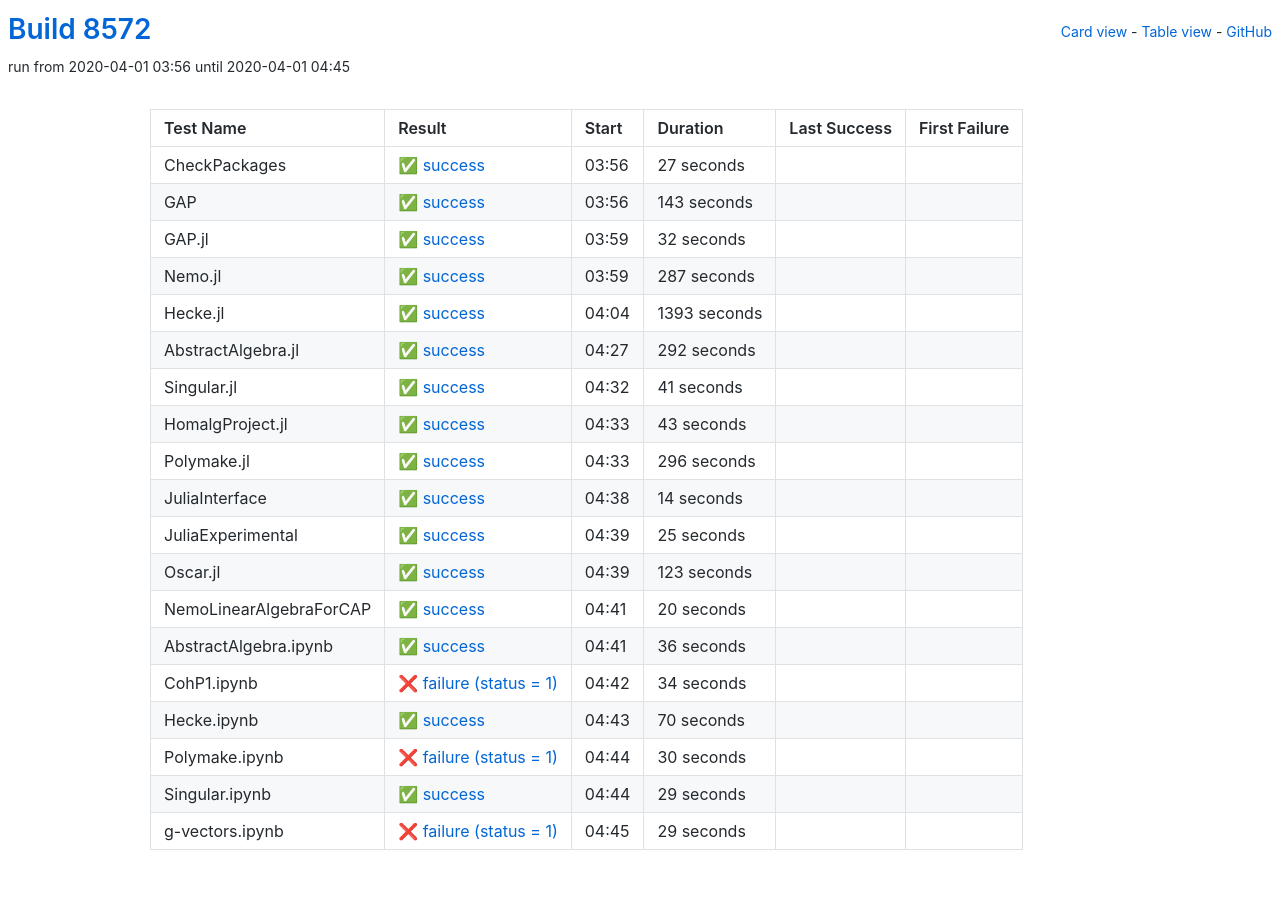
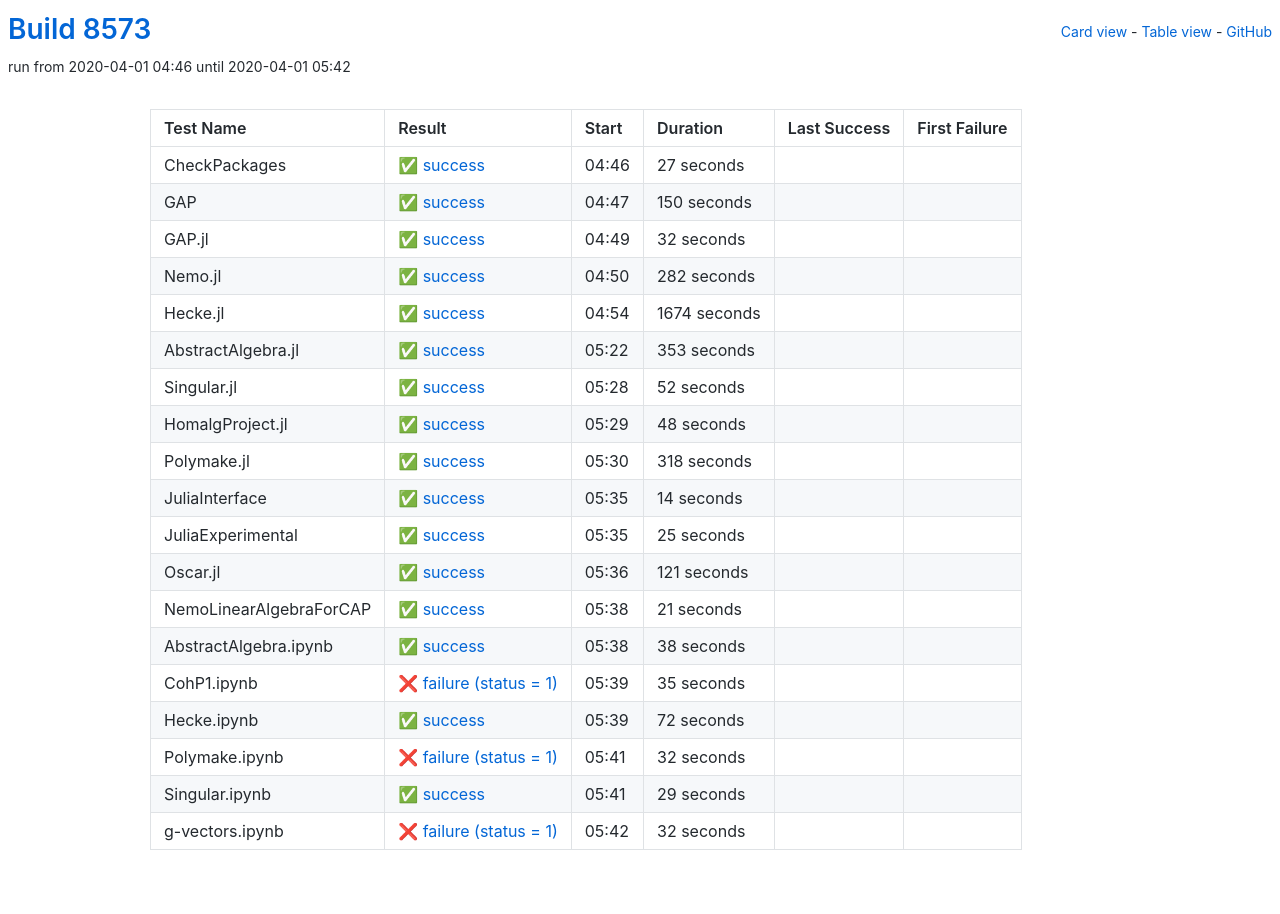
Before and after one commit to oscar-system/oscar-ci-status, a Jekyll site: the page built from table.html, in a window 1280 px wide. Built offline with Jekyll 4.4.1, drawn with Linux system fonts in a browser that asks for light colours.

Commit message:
Build 8573

```diff
--- a/_data/ci.yml
+++ b/_data/ci.yml
@@ -1,5 +1,5 @@
-build: 8572
-build_url: https://oscarci.mathematik.uni-kl.de/job/oscar/8572/
+build: 8573
+build_url: https://oscarci.mathematik.uni-kl.de/job/oscar/8573/
 job: oscar
 tests:
 - duration: 27
@@ -8,20 +8,20 @@ tests:
   first_failure_url: null
   last_success: false
   last_success_url: null
-  log: https://oscarci.mathematik.uni-kl.de/job/oscar/8572/artifact/logs/build-8572/CheckPackages.log
+  log: https://oscarci.mathematik.uni-kl.de/job/oscar/8573/artifact/logs/build-8573/CheckPackages.log
   name: CheckPackages
-  start: 2020-04-01 03:56
+  start: 2020-04-01 04:46
   status: success
   success: true
-- duration: 143
+- duration: 150
   exitcode: 0
   first_failure: false
   first_failure_url: null
   last_success: false
   last_success_url: null
-  log: https://oscarci.mathematik.uni-kl.de/job/oscar/8572/artifact/logs/build-8572/GAP.log
+  log: https://oscarci.mathematik.uni-kl.de/job/oscar/8573/artifact/logs/build-8573/GAP.log
   name: GAP
-  start: 2020-04-01 03:56
+  start: 2020-04-01 04:47
   status: success
   success: true
 - duration: 32
@@ -30,75 +30,75 @@ tests:
   first_failure_url: null
   last_success: false
   last_success_url: null
-  log: https://oscarci.mathematik.uni-kl.de/job/oscar/8572/artifact/logs/build-8572/GAP.jl.log
+  log: https://oscarci.mathematik.uni-kl.de/job/oscar/8573/artifact/logs/build-8573/GAP.jl.log
   name: GAP.jl
-  start: 2020-04-01 03:59
+  start: 2020-04-01 04:49
   status: success
   success: true
-- duration: 287
+- duration: 282
   exitcode: 0
   first_failure: false
   first_failure_url: null
   last_success: false
   last_success_url: null
-  log: https://oscarci.mathematik.uni-kl.de/job/oscar/8572/artifact/logs/build-8572/Nemo.jl.log
+  log: https://oscarci.mathematik.uni-kl.de/job/oscar/8573/artifact/logs/build-8573/Nemo.jl.log
   name: Nemo.jl
-  start: 2020-04-01 03:59
+  start: 2020-04-01 04:50
   status: success
   success: true
-- duration: 1393
+- duration: 1674
   exitcode: 0
   first_failure: false
   first_failure_url: null
   last_success: false
   last_success_url: null
-  log: https://oscarci.mathematik.uni-kl.de/job/oscar/8572/artifact/logs/build-8572/Hecke.jl.log
+  log: https://oscarci.mathematik.uni-kl.de/job/oscar/8573/artifact/logs/build-8573/Hecke.jl.log
   name: Hecke.jl
-  start: 2020-04-01 04:04
+  start: 2020-04-01 04:54
   status: success
   success: true
-- duration: 292
+- duration: 353
   exitcode: 0
   first_failure: false
   first_failure_url: null
   last_success: false
   last_success_url: null
-  log: https://oscarci.mathematik.uni-kl.de/job/oscar/8572/artifact/logs/build-8572/AbstractAlgebra.jl.log
+  log: https://oscarci.mathematik.uni-kl.de/job/oscar/8573/artifact/logs/build-8573/AbstractAlgebra.jl.log
   name: AbstractAlgebra.jl
-  start: 2020-04-01 04:27
+  start: 2020-04-01 05:22
   status: success
   success: true
-- duration: 41
+- duration: 52
   exitcode: 0
   first_failure: false
   first_failure_url: null
   last_success: false
   last_success_url: null
-  log: https://oscarci.mathematik.uni-kl.de/job/oscar/8572/artifact/logs/build-8572/Singular.jl.log
+  log: https://oscarci.mathematik.uni-kl.de/job/oscar/8573/artifact/logs/build-8573/Singular.jl.log
   name: Singular.jl
-  start: 2020-04-01 04:32
+  start: 2020-04-01 05:28
   status: success
   success: true
-- duration: 43
+- duration: 48
   exitcode: 0
   first_failure: false
   first_failure_url: null
   last_success: false
   last_success_url: null
-  log: https://oscarci.mathematik.uni-kl.de/job/oscar/8572/artifact/logs/build-8572/HomalgProject.jl.log
+  log: https://oscarci.mathematik.uni-kl.de/job/oscar/8573/artifact/logs/build-8573/HomalgProject.jl.log
   name: HomalgProject.jl
-  start: 2020-04-01 04:33
+  start: 2020-04-01 05:29
   status: success
   success: true
-- duration: 296
+- duration: 318
   exitcode: 0
   first_failure: false
   first_failure_url: null
   last_success: false
   last_success_url: null
-  log: https://oscarci.mathematik.uni-kl.de/job/oscar/8572/artifact/logs/build-8572/Polymake.jl.log
+  log: https://oscarci.mathematik.uni-kl.de/job/oscar/8573/artifact/logs/build-8573/Polymake.jl.log
   name: Polymake.jl
-  start: 2020-04-01 04:33
+  start: 2020-04-01 05:30
   status: success
   success: true
 - duration: 14
@@ -107,9 +107,9 @@ tests:
   first_failure_url: null
   last_success: false
   last_success_url: null
-  log: https://oscarci.mathematik.uni-kl.de/job/oscar/8572/artifact/logs/build-8572/JuliaInterface.log
+  log: https://oscarci.mathematik.uni-kl.de/job/oscar/8573/artifact/logs/build-8573/JuliaInterface.log
   name: JuliaInterface
-  start: 2020-04-01 04:38
+  start: 2020-04-01 05:35
   status: success
   success: true
 - duration: 25
@@ -118,75 +118,75 @@ tests:
   first_failure_url: null
   last_success: false
   last_success_url: null
-  log: https://oscarci.mathematik.uni-kl.de/job/oscar/8572/artifact/logs/build-8572/JuliaExperimental.log
+  log: https://oscarci.mathematik.uni-kl.de/job/oscar/8573/artifact/logs/build-8573/JuliaExperimental.log
   name: JuliaExperimental
-  start: 2020-04-01 04:39
+  start: 2020-04-01 05:35
   status: success
   success: true
-- duration: 123
+- duration: 121
   exitcode: 0
   first_failure: false
   first_failure_url: null
   last_success: false
   last_success_url: null
-  log: https://oscarci.mathematik.uni-kl.de/job/oscar/8572/artifact/logs/build-8572/Oscar.jl.log
+  log: https://oscarci.mathematik.uni-kl.de/job/oscar/8573/artifact/logs/build-8573/Oscar.jl.log
   name: Oscar.jl
-  start: 2020-04-01 04:39
+  start: 2020-04-01 05:36
   status: success
   success: true
-- duration: 20
+- duration: 21
   exitcode: 0
   first_failure: false
   first_failure_url: null
   last_success: false
   last_success_url: null
-  log: https://oscarci.mathematik.uni-kl.de/job/oscar/8572/artifact/logs/build-8572/NemoLinearAlgebraForCAP.log
+  log: https://oscarci.mathematik.uni-kl.de/job/oscar/8573/artifact/logs/build-8573/NemoLinearAlgebraForCAP.log
   name: NemoLinearAlgebraForCAP
-  start: 2020-04-01 04:41
+  start: 2020-04-01 05:38
   status: success
   success: true
-- duration: 36
+- duration: 38
   exitcode: 0
   first_failure: false
   first_failure_url: null
   last_success: false
   last_success_url: null
-  log: https://oscarci.mathematik.uni-kl.de/job/oscar/8572/artifact/logs/build-8572/AbstractAlgebra.ipynb.log
+  log: https://oscarci.mathematik.uni-kl.de/job/oscar/8573/artifact/logs/build-8573/AbstractAlgebra.ipynb.log
   name: AbstractAlgebra.ipynb
-  start: 2020-04-01 04:41
+  start: 2020-04-01 05:38
   status: success
   success: true
-- duration: 34
+- duration: 35
   exitcode: 1
   first_failure: false
   first_failure_url: null
   last_success: false
   last_success_url: null
-  log: https://oscarci.mathematik.uni-kl.de/job/oscar/8572/artifact/logs/build-8572/CohP1.ipynb.log
+  log: https://oscarci.mathematik.uni-kl.de/job/oscar/8573/artifact/logs/build-8573/CohP1.ipynb.log
   name: CohP1.ipynb
-  start: 2020-04-01 04:42
+  start: 2020-04-01 05:39
   status: failure
   success: false
-- duration: 70
+- duration: 72
   exitcode: 0
   first_failure: false
   first_failure_url: null
   last_success: false
   last_success_url: null
-  log: https://oscarci.mathematik.uni-kl.de/job/oscar/8572/artifact/logs/build-8572/Hecke.ipynb.log
+  log: https://oscarci.mathematik.uni-kl.de/job/oscar/8573/artifact/logs/build-8573/Hecke.ipynb.log
   name: Hecke.ipynb
-  start: 2020-04-01 04:43
+  start: 2020-04-01 05:39
   status: success
   success: true
-- duration: 30
+- duration: 32
   exitcode: 1
   first_failure: false
   first_failure_url: null
   last_success: false
   last_success_url: null
-  log: https://oscarci.mathematik.uni-kl.de/job/oscar/8572/artifact/logs/build-8572/Polymake.ipynb.log
+  log: https://oscarci.mathematik.uni-kl.de/job/oscar/8573/artifact/logs/build-8573/Polymake.ipynb.log
   name: Polymake.ipynb
-  start: 2020-04-01 04:44
+  start: 2020-04-01 05:41
   status: failure
   success: false
 - duration: 29
@@ -195,19 +195,19 @@ tests:
   first_failure_url: null
   last_success: false
   last_success_url: null
-  log: https://oscarci.mathematik.uni-kl.de/job/oscar/8572/artifact/logs/build-8572/Singular.ipynb.log
+  log: https://oscarci.mathematik.uni-kl.de/job/oscar/8573/artifact/logs/build-8573/Singular.ipynb.log
   name: Singular.ipynb
-  start: 2020-04-01 04:44
+  start: 2020-04-01 05:41
   status: success
   success: true
-- duration: 29
+- duration: 32
   exitcode: 1
   first_failure: false
   first_failure_url: null
   last_success: false
   last_success_url: null
-  log: https://oscarci.mathematik.uni-kl.de/job/oscar/8572/artifact/logs/build-8572/g-vectors.ipynb.log
+  log: https://oscarci.mathematik.uni-kl.de/job/oscar/8573/artifact/logs/build-8573/g-vectors.ipynb.log
   name: g-vectors.ipynb
-  start: 2020-04-01 04:45
+  start: 2020-04-01 05:42
   status: failure
   success: false
```
Also changed, not shown: README.md.
